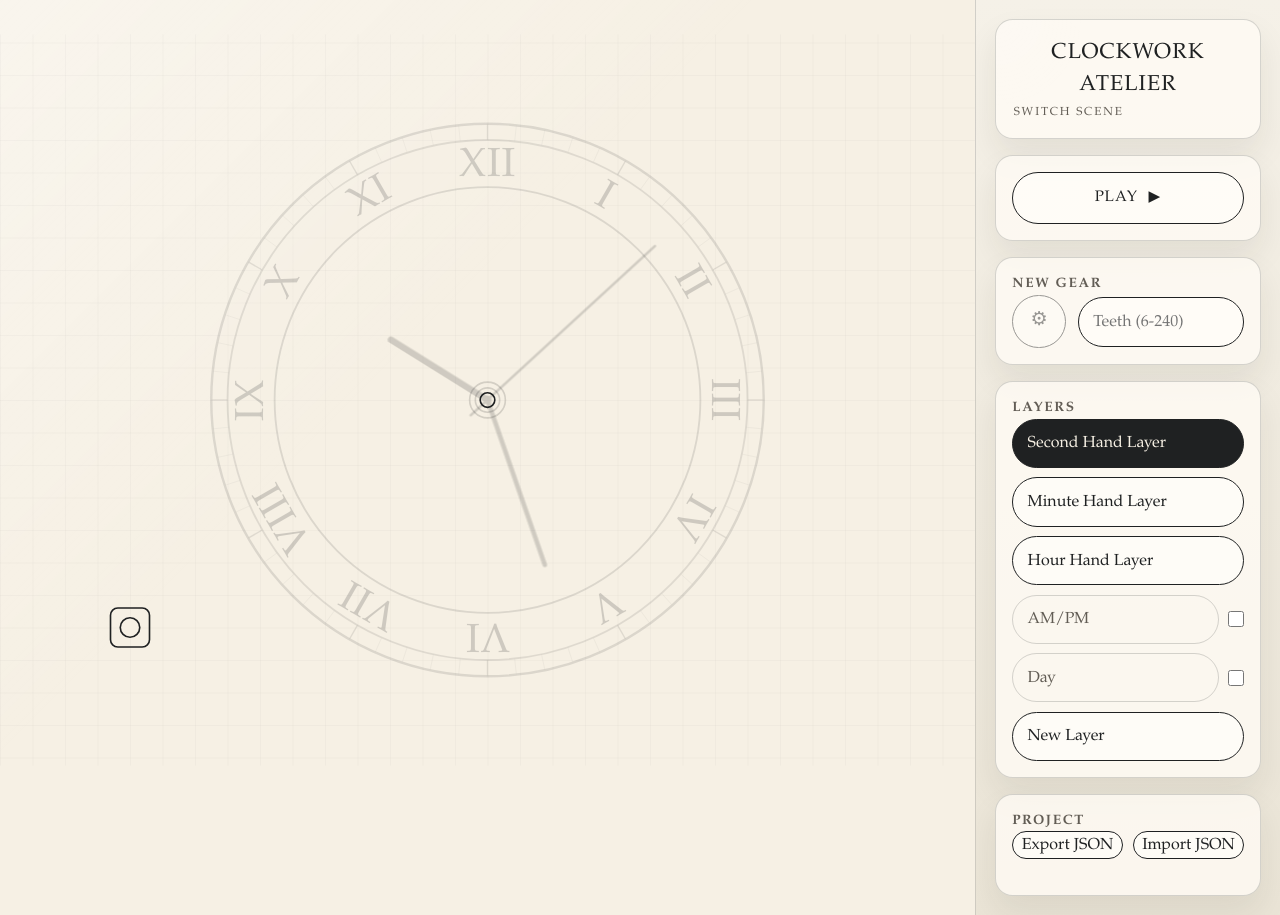
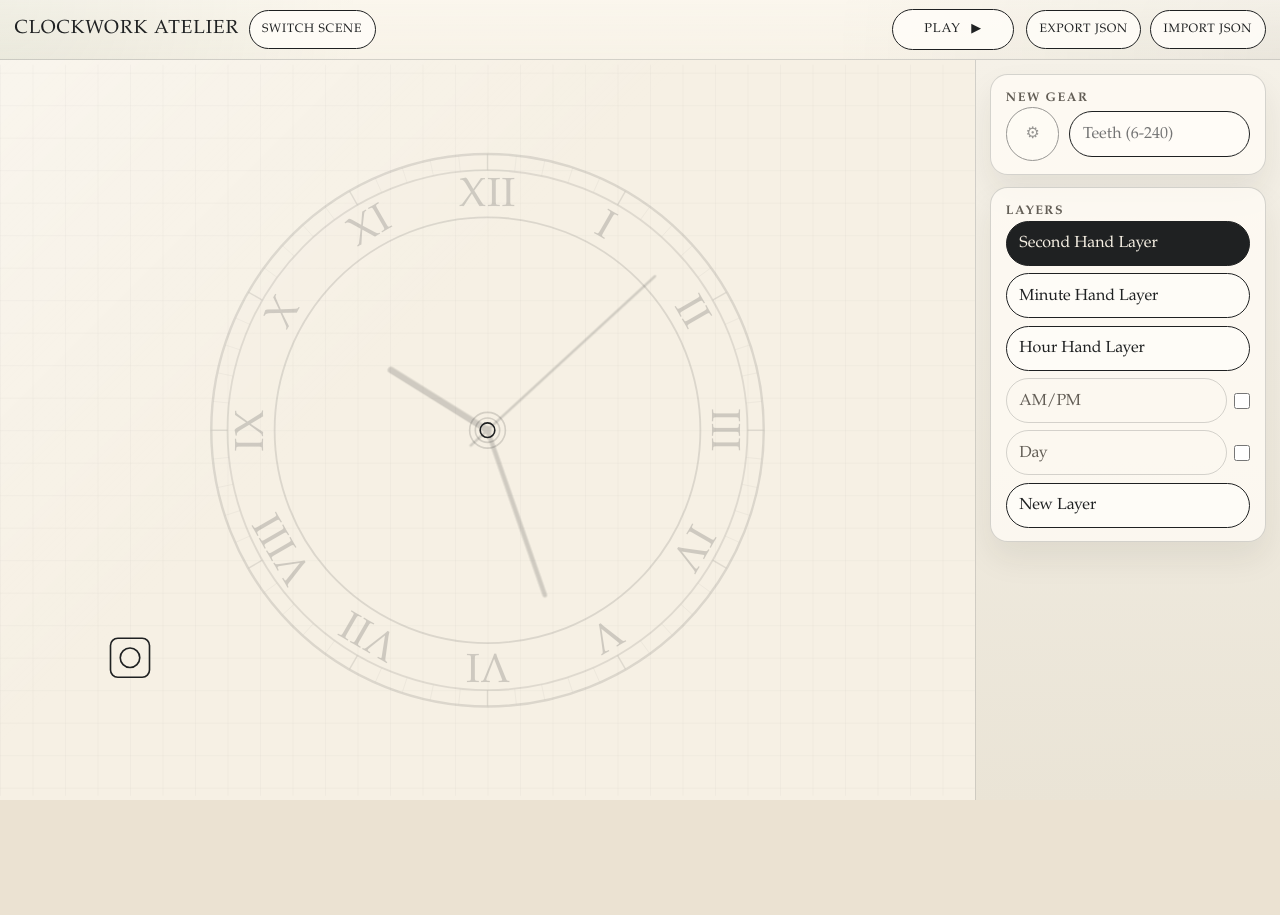
Before and after one commit to davbachman/ClockworkAtelier, a React (Vite) app: page / in a window 1280 px wide. After the commit the page ends 800 px from the top, so only its background shows below. Built offline with nearby package versions, Linux system fonts and the light colour scheme.

Commit message:
Refine editor chrome layout

```diff
--- a/src/App.css
+++ b/src/App.css
@@ -27,10 +27,25 @@
 
   display: grid;
   grid-template-columns: minmax(0, 1fr) 19rem;
+  grid-template-rows: auto minmax(0, 1fr);
   min-height: 100svh;
   -webkit-user-select: none;
   user-select: none;
   background: var(--shell-bg);
+}
+
+.editor-topbar {
+  grid-column: 1 / -1;
+  display: grid;
+  grid-template-columns: minmax(0, 1.2fr) auto auto;
+  align-items: center;
+  gap: 0.75rem;
+  padding: 0.55rem 0.9rem;
+  border-bottom: 1px solid var(--ink-faint);
+  background:
+    linear-gradient(180deg, rgba(255, 252, 245, 0.52), rgba(255, 252, 245, 0.2)),
+    var(--shell-bg);
+  backdrop-filter: blur(10px);
 }
 
 .app-shell[data-mode='orrery'] {
@@ -76,6 +91,7 @@
   min-width: 0;
   border-right: 1px solid var(--ink-faint);
   background: var(--workspace-bg);
+  min-height: 0;
 }
 
 .workspace-frame {
@@ -88,7 +104,7 @@
 .workspace-svg {
   display: block;
   width: 100%;
-  height: 100svh;
+  height: 100%;
   touch-action: none;
   cursor: default;
 }
@@ -100,9 +116,10 @@
 .sidebar {
   display: flex;
   flex-direction: column;
-  gap: 1rem;
-  padding: 1.2rem;
+  gap: 0.75rem;
+  padding: 0.9rem;
   background: var(--sidebar-bg);
+  overflow: auto;
 }
 
 .panel {
@@ -110,7 +127,7 @@
   border-radius: 1.1rem;
   background: var(--panel-bg);
   box-shadow: var(--panel-shadow);
-  padding: 1rem;
+  padding: 0.85rem 0.9rem;
 }
 
 .panel h2,
@@ -119,7 +136,7 @@
 }
 
 .panel h2 {
-  font-size: 0.85rem;
+  font-size: 0.78rem;
   letter-spacing: 0.12em;
   text-transform: uppercase;
   color: var(--ink-muted);
@@ -130,7 +147,6 @@
   overflow: hidden;
 }
 
-.title-toggle,
 .play-button,
 .gear-create-button,
 .layer-button,
@@ -149,7 +165,6 @@
     border-color 120ms ease;
 }
 
-.title-toggle:hover,
 .play-button:hover,
 .gear-create-button:hover,
 .layer-button:hover,
@@ -158,7 +173,6 @@
   background: var(--button-hover-bg);
 }
 
-.title-toggle:focus-visible,
 .play-button:focus-visible,
 .gear-create-button:focus-visible,
 .layer-button:focus-visible,
@@ -168,31 +182,30 @@
   outline-offset: 3px;
 }
 
-.title-toggle {
+.topbar-scene {
   display: flex;
-  width: 100%;
-  padding: 1.05rem 1.1rem;
-  border: none;
-  border-radius: 1.1rem;
-  background:
-    radial-gradient(circle at top left, rgba(255, 255, 255, 0.08), transparent 30%),
-    transparent;
-  flex-direction: column;
-  align-items: flex-start;
-  gap: 0.15rem;
+  align-items: center;
+  gap: 0.6rem;
+  min-width: 0;
 }
 
-.title-toggle span {
-  font-size: 1.35rem;
+.topbar-scene-label {
+  display: flex;
+  align-items: center;
+  min-width: 0;
+}
+
+.topbar-scene-label span {
+  font-size: 1.18rem;
   letter-spacing: 0.05em;
   text-transform: uppercase;
+  line-height: 1;
 }
 
-.title-toggle small {
-  font-size: 0.73rem;
-  letter-spacing: 0.16em;
-  text-transform: uppercase;
-  color: var(--ink-muted);
+.topbar-scene-button {
+  padding: 0.52rem 0.72rem;
+  font-size: 0.72rem;
+  white-space: nowrap;
 }
 
 .play-button {
@@ -201,10 +214,15 @@
   justify-content: center;
   gap: 0.65rem;
   width: 100%;
-  padding: 0.85rem 1rem;
-  font-size: 0.95rem;
+  padding: 0.62rem 0.85rem;
+  font-size: 0.8rem;
   letter-spacing: 0.08em;
   text-transform: uppercase;
+}
+
+.topbar-play-button {
+  width: auto;
+  min-width: 7.6rem;
 }
 
 .play-button[data-active='true'] {
@@ -215,14 +233,14 @@
 .gear-row {
   display: grid;
   grid-template-columns: 3.35rem 1fr;
-  gap: 0.75rem;
+  gap: 0.6rem;
   align-items: center;
 }
 
 .gear-create-button {
   aspect-ratio: 1;
   width: 100%;
-  font-size: 1.2rem;
+  font-size: 1rem;
 }
 
 .gear-create-button[data-active='true'] {
@@ -239,7 +257,7 @@
 .gear-input {
   width: 100%;
   box-sizing: border-box;
-  padding: 0.75rem 0.9rem;
+  padding: 0.65rem 0.82rem;
   border-radius: 999px;
   border: 1px solid var(--ink);
   background: var(--input-bg);
@@ -252,18 +270,18 @@
 .layer-list {
   display: flex;
   flex-direction: column;
-  gap: 0.6rem;
+  gap: 0.45rem;
 }
 
 .layer-row {
   display: flex;
   align-items: center;
-  gap: 0.55rem;
+  gap: 0.45rem;
 }
 
 .layer-button {
   width: 100%;
-  padding: 0.72rem 0.9rem;
+  padding: 0.6rem 0.78rem;
   text-align: left;
   flex: 1 1 auto;
 }
@@ -295,10 +313,24 @@
   gap: 0.65rem;
 }
 
+.topbar-project-controls {
+  display: grid;
+  grid-template-columns: repeat(2, auto);
+  gap: 0.55rem;
+  justify-content: end;
+}
+
+.sidebar-button {
+  padding: 0.6rem 0.78rem;
+  letter-spacing: 0.06em;
+  text-transform: uppercase;
+  font-size: 0.76rem;
+}
+
 .notice {
   min-height: 1.2rem;
   color: var(--ink-muted);
-  font-size: 0.82rem;
+  font-size: 0.78rem;
 }
 
 .notice[data-variant='error'] {
@@ -401,6 +433,7 @@
 @media (max-width: 1100px) {
   .app-shell {
     grid-template-columns: 1fr;
+    grid-template-rows: auto auto auto;
   }
 
   .workspace-panel {
@@ -411,10 +444,29 @@
   .workspace-svg {
     height: min(72svh, 44rem);
   }
+
+  .editor-topbar {
+    grid-template-columns: minmax(0, 1fr);
+  }
+
+  .topbar-scene,
+  .topbar-play-button {
+    width: 100%;
+  }
+
+  .topbar-scene {
+    justify-content: space-between;
+  }
+
+  .topbar-project-controls {
+    grid-template-columns: repeat(2, minmax(0, 1fr));
+    justify-content: stretch;
+  }
 }
 
 @media (max-width: 720px) {
-  .sidebar-actions {
+  .sidebar-actions,
+  .topbar-project-controls {
     grid-template-columns: 1fr;
   }
 }
--- a/src/components/ClockworkEditor.tsx
+++ b/src/components/ClockworkEditor.tsx
@@ -41,7 +41,7 @@ import {
   resolvePlacement,
   scalePoint,
 } from '../lib/geometry'
-import { formatRpmFraction } from '../lib/fractions'
+import { approximateFraction, formatRpmFraction } from '../lib/fractions'
 import { getAnimatedAngle } from '../lib/hands'
 import { SUN_ART_ASSET, SUN_OCCLUDER_ASSET } from '../lib/orreryAssets'
 import { PLANET_ASSETS } from '../lib/planetAssets'
@@ -117,6 +117,11 @@ function parseTeethInput(value: string) {
   }
 
   return parsedValue
+}
+
+function formatRateWithUnit(value: number, unit: string) {
+  const { numerator, denominator } = approximateFraction(value)
+  return `${numerator}/${denominator} ${unit}`
 }
 
 function getGearStyle(layer: Layer, activeLayerOrder: number | null) {
@@ -529,7 +534,6 @@ export function ClockworkEditor() {
     openPlanetDialog,
     closePlanetDialog,
     closeOverlays,
-    setNotice,
     importProject,
   } = useEditorStore()
 
@@ -545,7 +549,6 @@ export function ClockworkEditor() {
     playbackMs,
     baseAngles,
     camera,
-    notice,
     inspector,
     planetDialog,
   } = workspace
@@ -916,10 +919,7 @@ export function ClockworkEditor() {
         importProject(project)
       })
     } catch (error) {
-      setNotice({
-        message: error instanceof Error ? error.message : 'Unable to import project.',
-        variant: 'error',
-      })
+      console.error(error instanceof Error ? error.message : 'Unable to import project.')
     } finally {
       event.target.value = ''
     }
@@ -945,7 +945,6 @@ export function ClockworkEditor() {
     anchor.download = 'atelier-project.json'
     anchor.click()
     URL.revokeObjectURL(url)
-    setNotice({ message: 'Project exported.', variant: 'success' })
   }
 
   function handleCreateGearPointerDown(event: ReactPointerEvent<HTMLButtonElement>) {
@@ -1352,6 +1351,46 @@ export function ClockworkEditor() {
 
   return (
     <div className="app-shell" data-mode={modeConfig.theme}>
+      <header className="editor-topbar">
+        <div className="topbar-scene">
+          <div className="topbar-scene-label">
+            <span>{modeConfig.title}</span>
+          </div>
+          <button
+            className="sidebar-button topbar-scene-button"
+            data-testid="mode-toggle"
+            onClick={() => switchMode()}
+            type="button"
+          >
+            Switch Scene
+          </button>
+        </div>
+
+        <button
+          className="play-button topbar-play-button"
+          data-active={isPlaying}
+          data-testid="play-button"
+          onClick={() => togglePlay(new Date())}
+          type="button"
+        >
+          <span>{isPlaying ? 'Pause' : 'Play'}</span>
+          <span aria-hidden="true">{isPlaying ? '❚❚' : '▶'}</span>
+        </button>
+
+        <div className="topbar-project-controls">
+          <button className="sidebar-button" onClick={handleExport} type="button">
+            Export JSON
+          </button>
+          <button
+            className="sidebar-button"
+            onClick={() => fileInputRef.current?.click()}
+            type="button"
+          >
+            Import JSON
+          </button>
+        </div>
+      </header>
+
       <section className="workspace-panel">
         <div className="workspace-frame">
           {analysis.status ? (
@@ -1376,7 +1415,10 @@ export function ClockworkEditor() {
                 {analysis.computedByGearId[inspectorGear.id]?.conflicts
                   ? 'Rate unavailable (conflicting train).'
                   : analysis.computedByGearId[inspectorGear.id]?.rpm !== null
-                    ? `Rate: ${formatRpmFraction(analysis.computedByGearId[inspectorGear.id].rpm ?? 0)}`
+                    ? `Rate: ${formatRateWithUnit(
+                        analysis.computedByGearId[inspectorGear.id].rpm ?? 0,
+                        activeMode === 'clock' ? 'rpm' : 'rev/year',
+                      )}`
                     : 'Rate: not driven by the motor.'}
               </p>
             </div>
@@ -1811,31 +1853,6 @@ export function ClockworkEditor() {
       </section>
 
       <aside className="sidebar">
-        <div className="panel title-panel">
-          <button
-            className="title-toggle"
-            data-testid="mode-toggle"
-            onClick={() => switchMode()}
-            type="button"
-          >
-            <span>{modeConfig.title}</span>
-            <small>Switch scene</small>
-          </button>
-        </div>
-
-        <div className="panel">
-          <button
-            className="play-button"
-            data-active={isPlaying}
-            data-testid="play-button"
-            onClick={() => togglePlay(new Date())}
-            type="button"
-          >
-            <span>{isPlaying ? 'Pause' : 'Play'}</span>
-            <span aria-hidden="true">{isPlaying ? '❚❚' : '▶'}</span>
-          </button>
-        </div>
-
         <div className="panel">
           <h2>New Gear</h2>
           <div className="gear-row">
@@ -1915,34 +1932,16 @@ export function ClockworkEditor() {
             ) : null}
           </div>
         </div>
-
-        <div className="panel">
-          <h2>Project</h2>
-          <div className="sidebar-actions">
-            <button className="sidebar-button" onClick={handleExport} type="button">
-              Export JSON
-            </button>
-            <button
-              className="sidebar-button"
-              onClick={() => fileInputRef.current?.click()}
-              type="button"
-            >
-              Import JSON
-            </button>
-          </div>
-          <input
-            ref={fileInputRef}
-            accept="application/json"
-            id={fileInputId}
-            onChange={handleImportFileChange}
-            style={{ display: 'none' }}
-            type="file"
-          />
-          <div className="notice" data-variant={notice?.variant ?? 'neutral'}>
-            {notice?.message ?? ''}
-          </div>
-        </div>
       </aside>
+
+      <input
+        ref={fileInputRef}
+        accept="application/json"
+        id={fileInputId}
+        onChange={handleImportFileChange}
+        style={{ display: 'none' }}
+        type="file"
+      />
     </div>
   )
 }
```
